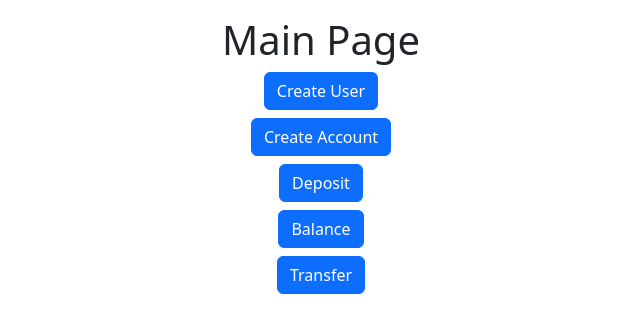
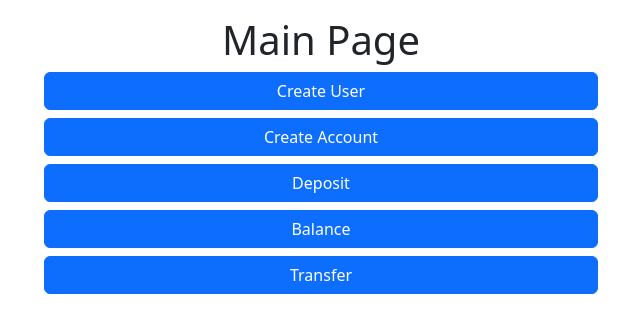
Before and after one commit to claugersodre/BankTransfers, a Next.js app in the folder Frontend/: page / in a window 1280 px wide. Shown: the top 332 px of the page, without its empty margins (319-959 px from the left). Built offline with nearby package versions, Linux system fonts and the light colour scheme.

Commit message:
Updating layout

```diff
--- a/Frontend/src/pages/index.js
+++ b/Frontend/src/pages/index.js
@@ -5,34 +5,29 @@ const Home = () => {
 
 
   return (
-    <div style={{ textAlign: "center" }} >
-      <h1>Main Page</h1>
-      <div className='mb-2'>
-        <Link href="/createUser" passHref>
+    <div className='container'>
+      <div className='row justify-content-center'>
+        <div className='col-6'>
+          <h1 className='row justify-content-center'>Main Page</h1>
+            <Link href="/createUser" passHref className='mb-2 row justify-content-center'>
               <Button variant="primary">Create User</Button>
             </Link>
-      </div>
-      <div className='mb-2'>
-        <Link href="/createAccount">
+            <Link href="/createAccount" passHref className='mb-2 row justify-content-center'>
               <Button variant="primary">Create Account</Button>
             </Link>
-      </div>
-      <div className='mb-2'>
-        <Link href="/deposit" passHref>
+            <Link href="/deposit" passHref className='mb-2 row justify-content-center'>
               <Button variant="primary">Deposit</Button>
             </Link>
-      </div>
-      <div className='mb-2'>
-        <Link href="/balance" passHref>
+            <Link href="/balance" passHref className='mb-2 row justify-content-center'>
               <Button variant="primary">Balance</Button>
             </Link>
-      </div>
-      <div className='mb-2'>
-        <Link href="/transfer">
+            <Link href="/transfer" passHref className='mb-2 row  justify-content-center'>
               <Button variant="primary">Transfer</Button>
             </Link>
         </div>
       </div>
+    </div>
+
   )
 }
 
```
Lines whose indentation alone changed are shown as unchanged.
